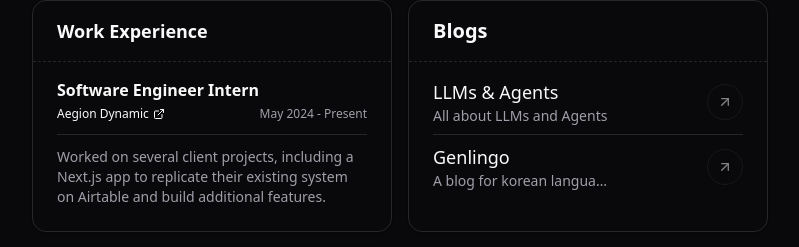
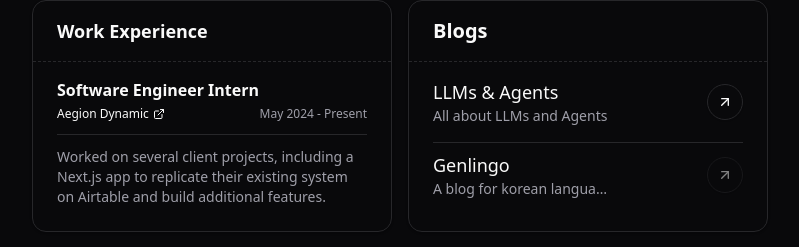
Before and after one commit to CharanMN7/charanmn7.github.io, a Next.js app: page / in a window 1280 px wide. Shown: the part 247-494 px from the top of the page, without its empty margins (240-1039 px from the left). Built offline with nearby package versions, Linux system fonts and the light colour scheme.

Commit message:
fix: update blog link and improve BlogItem component structure

```diff
--- a/components/cards/blogs.tsx
+++ b/components/cards/blogs.tsx
@@ -10,7 +10,7 @@ const blogs = [
   {
     title: "LLMs & Agents",
     description: "All about LLMs and Agents",
-    href: "",
+    href: "https://llmsandagents.com",
   },
   {
     title: "Genlingo",
@@ -24,17 +24,17 @@ export default function BlogsCard({ className }: { className?: string }) {
     <Card className={cn("gap-4 pt-4 w-full", className)}>
       <CardHeader className="text-xl font-semibold">Blogs</CardHeader>
       <DashedSeparator />
-      <CardContent className="space-y-2">
+      <CardContent>
         <ul className="text-sm space-y-2">
           {blogs.map((blog, index) => (
-            <>
+            <div key={index}>
               <BlogItem key={index} {...blog} />
-              {index < blogs.length - 1 && <Separator />}
-            </>
+              {index < blogs.length - 1 && <Separator className="mt-4" />}
+            </div>
           ))}
         </ul>
       </CardContent>
-    </Card>
+    </Card >
   );
 }
 
@@ -45,7 +45,7 @@ function BlogItem({ title, description, href }: { title: string; description: st
         <h3 className="text-lg font-light">{title}</h3>
         <p className="text-muted-foreground truncate w-[180px]">{description}</p>
       </div>
-      <Button variant="outline" size="icon" className="rounded-full" disabled title="Coming soon">
+      <Button variant="outline" size="icon" className="rounded-full" disabled={href == "" ? true : false} title="Coming soon" asChild={href == "" ? false : true}>
         <Link href={href} className="hover:underline" target="_blank">
           <ArrowRight className="-rotate-45" />
         </Link>
```
